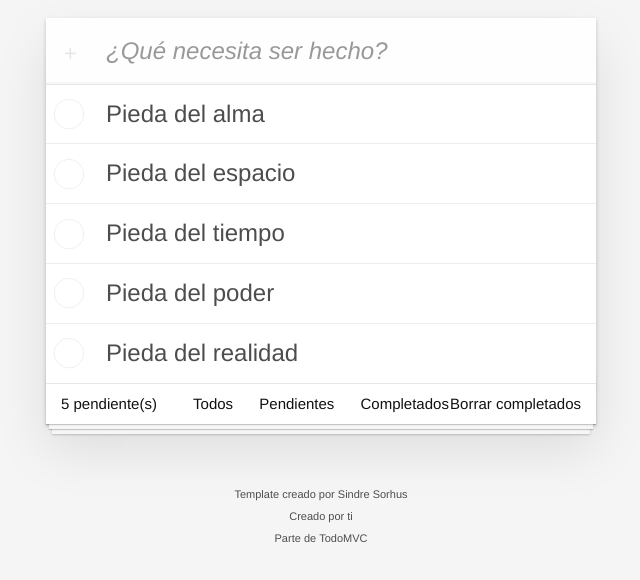
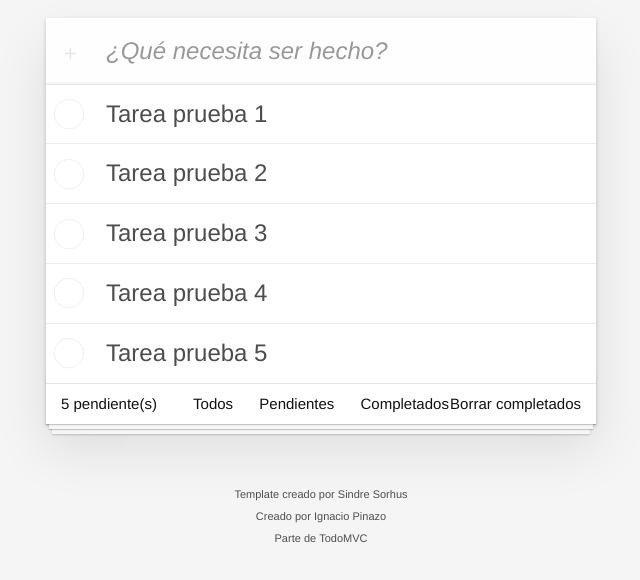
Before and after one commit to Fisjo/js-toDo-vite, a website built with Vite: page index.html in a window 1280 px wide. Shown: the part 112-692 px from the top of the page, without its empty margins (319-959 px from the left). Built offline with nearby package versions, Linux system fonts and the light colour scheme.

Commit message:
Commit of the build

```diff
--- a/src/store/todo.store.js
+++ b/src/store/todo.store.js
@@ -8,11 +8,11 @@ export const Filters = {
 
 const state = {
     todos: [
-        new Todo('Pieda del alma'),
-        new Todo('Pieda del espacio'),
-        new Todo('Pieda del tiempo'),
-        new Todo('Pieda del poder'),
-        new Todo('Pieda del realidad'),
+        new Todo('Tarea prueba 1'),
+        new Todo('Tarea prueba 2'),
+        new Todo('Tarea prueba 3'),
+        new Todo('Tarea prueba 4'),
+        new Todo('Tarea prueba 5'),
     ],
     filter: Filters.All,
 }
--- a/src/todos/app.html
+++ b/src/todos/app.html
@@ -56,6 +56,6 @@
 <footer class="info">
     <p>Template creado por <a href="http://sindresorhus.com">Sindre Sorhus</a></p>
     <!-- Change this out with your name and url ↓ -->
-    <p>Creado por <a href="http://todomvc.com">ti</a></p>
+    <p>Creado por <a href="https://github.com/Fisjo">Ignacio Pinazo</a></p>
     <p>Parte de <a href="http://todomvc.com">TodoMVC</a></p>
 </footer>
```
